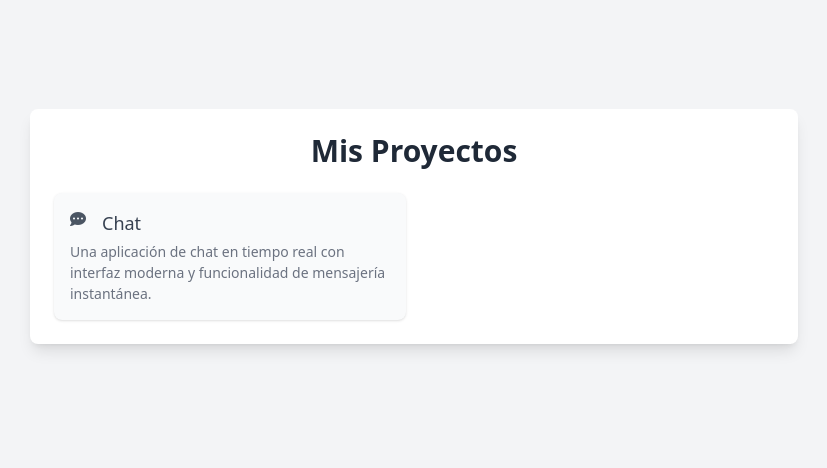
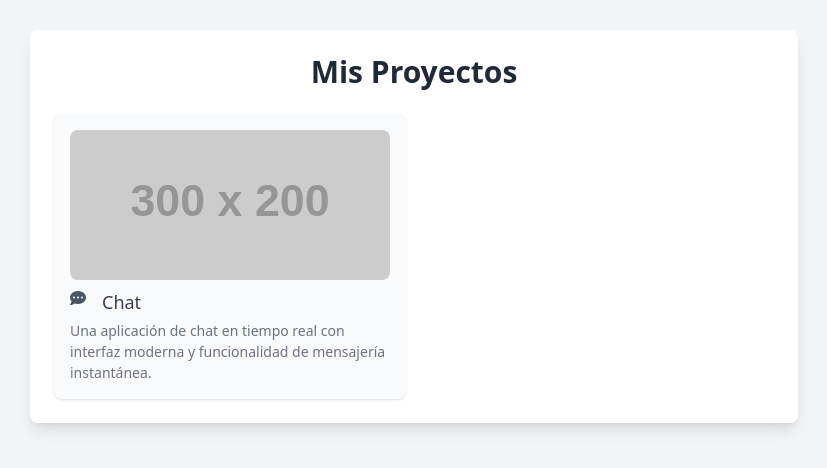
Before and after one commit to cristianloa/apps, a plain HTML site: page index.html in a window 1280 px wide. Shown: the part 174-642 px from the top of the page, without its empty margins (226-1053 px from the left). Drawn offline with nearby package versions, Linux system fonts and the light colour scheme; placeholder pictures from the web are drawn by us.

Commit message:
Update index.html screenshot apps

```diff
--- a/index.html
+++ b/index.html
@@ -25,6 +25,18 @@
       color: #6B7280; /* Gray-500 */
       margin-top: 4px;
     }
+    .project-screenshot {
+      width: 100%;
+      height: 150px; /* Altura fija para uniformidad */
+      object-fit: cover; /* Mantiene proporción y recorta si es necesario */
+      border-radius: 8px;
+      margin-bottom: 8px;
+      transition: filter 0.2s, transform 0.2s;
+    }
+    .project-screenshot:hover {
+      filter: brightness(1.1); /* Aumenta brillo en hover */
+      transform: scale(1.02); /* Ligeramente agrandado en hover */
+    }
   </style>
 </head>
 <body class="bg-gray-100 min-h-screen flex flex-col items-center justify-center p-4">
@@ -42,14 +54,16 @@
         name: "Chat",
         url: "https://cristianloa.github.io/chat/",
         icon: "fa-comment-dots",
-        description: "Una aplicación de chat en tiempo real con interfaz moderna y funcionalidad de mensajería instantánea."
+        description: "Una aplicación de chat en tiempo real con interfaz moderna y funcionalidad de mensajería instantánea.",
+        screenshot: "https://via.placeholder.com/300x200?text=Chat+Screenshot" // Placeholder
       }
       // Añade más proyectos aquí, por ejemplo:
       // {
       //   name: "Portafolio",
       //   url: "https://ejemplo.com/portafolio",
       //   icon: "fa-briefcase",
-      //   description: "Un sitio web para mostrar mis proyectos y habilidades como desarrollador."
+      //   description: "Un sitio web para mostrar mis proyectos y habilidades como desarrollador.",
+      //   screenshot: "https://via.placeholder.com/300x200?text=Portafolio+Screenshot"
       // }
     ];
 
@@ -60,6 +74,7 @@
       card.target = "_blank";
       card.className = "project-card block bg-gray-50 p-4 rounded-lg shadow hover:shadow-md flex flex-col";
       card.innerHTML = `
+        <img src="${project.screenshot}" alt="${project.name} screenshot" class="project-screenshot" onerror="this.src='https://via.placeholder.com/300x200?text=Error';">
         <div class="flex items-center">
           <i class="fas ${project.icon} project-icon"></i>
           <span class="text-lg font-medium text-gray-700">${project.name}</span>
```
